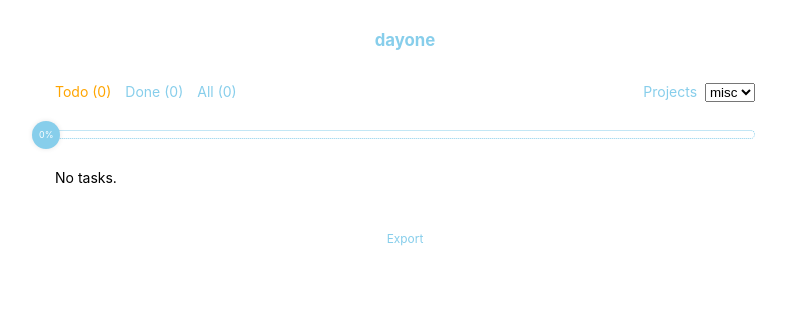
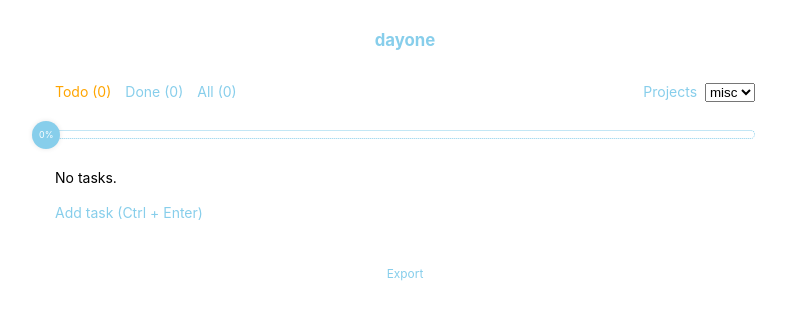
Before and after one commit to chandru89new/dayone, a React (Create React App) app: page /1 in a window 1280 px wide. Shown: the top 320 px of the page, without its empty margins (235-1021 px from the left). Built offline with nearby package versions, Linux system fonts and the light colour scheme.

Commit message:
fixes a bug in task addition

```diff
--- a/src/comps/tasklist/index.js
+++ b/src/comps/tasklist/index.js
@@ -33,6 +33,13 @@ function TaskList(props) {
     props.dispatch({
       type: actions.deleteTask,
       payload: { id: taskId }
+    });
+  };
+
+  const addTask = taskName => {
+    props.dispatch({
+      type: actions.addTask,
+      payload: { task: taskName, project: project }
     });
   };
 
@@ -84,12 +91,27 @@ function TaskList(props) {
       })}
       {!props.hideAdd && (
         <div style={{ marginTop: "1em" }}>
-          <AddResource name="task" placeholder="Type task name and hit Enter" />
+          <AddResource
+            name="task"
+            placeholder="Type task name and hit Enter"
+            callback={addTask}
+          />
         </div>
       )}
     </>
   ) : (
-    <div style={{ marginTop: "2em" }}>No tasks.</div>
+    <>
+      <div style={{ marginTop: "2em" }}>No tasks.</div>
+      {!props.hideAdd && (
+        <div style={{ marginTop: "1em" }}>
+          <AddResource
+            name="task"
+            placeholder="Type task name and hit Enter"
+            callback={addTask}
+          />
+        </div>
+      )}
+    </>
   );
 }
 
```
Also changed, not shown: 1 other file (tests, documents, lock files or other folders).
